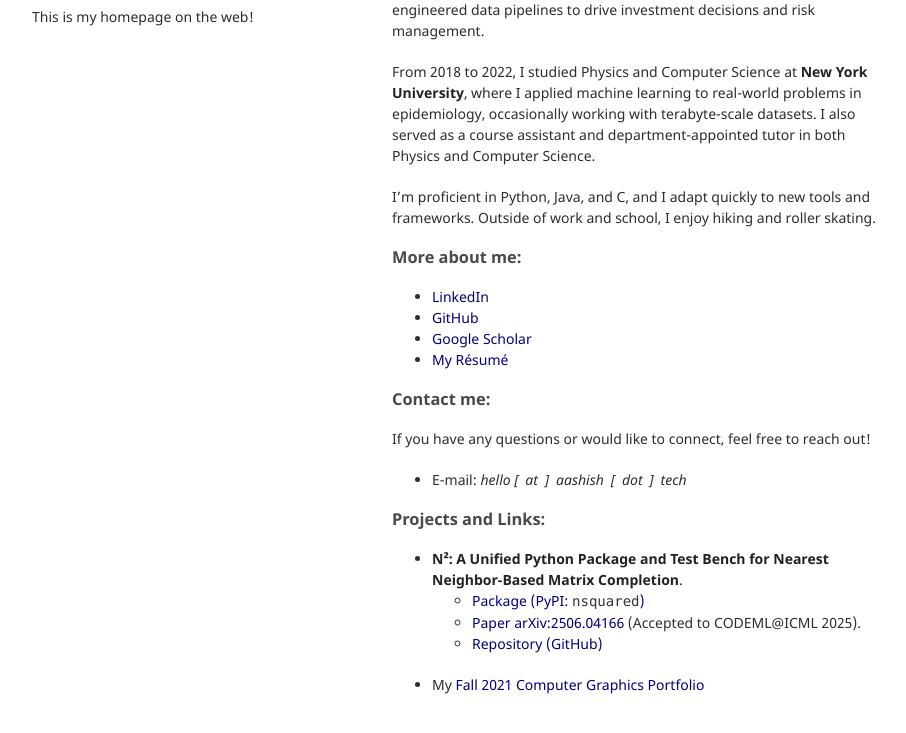
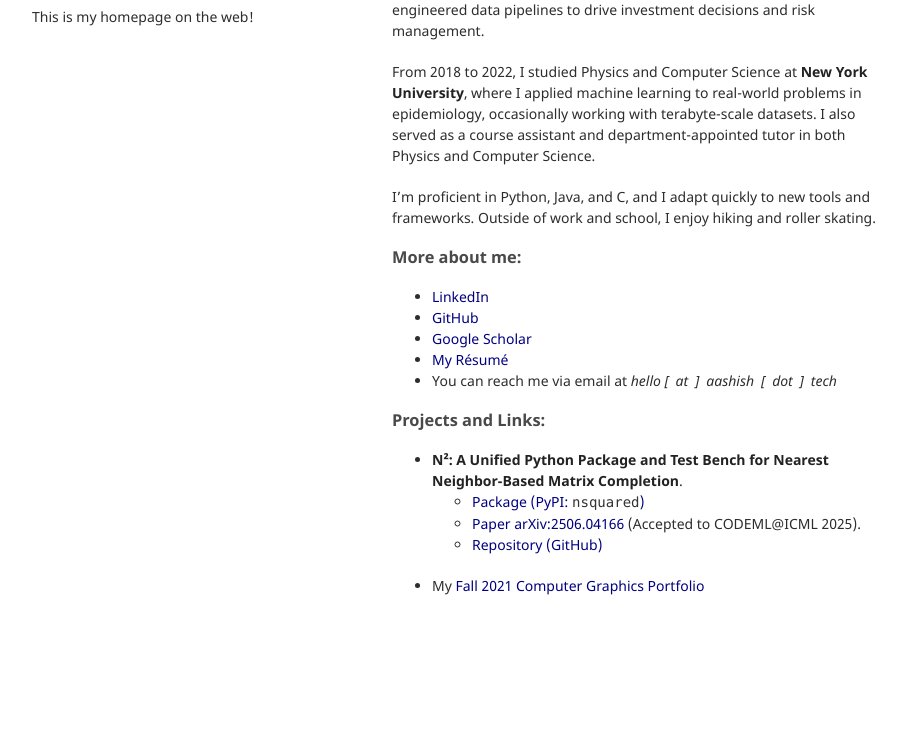
Before and after one commit to aashish-khub/aashish-khub.github.io, a Jekyll site: the page built from index.md, in a window 1280 px wide and 1127 px high. Shown: the part 362-1095 px from the top of the window, without its empty margins (178-1084 px from the left). Built offline with Jekyll 4.4.1, drawn with Linux system fonts in a browser that asks for light colours; our own code applies the rules of GitHub Pages for plain Markdown files.

Commit message:
merge email, about me

```diff
--- a/index.md
+++ b/index.md
@@ -19,12 +19,7 @@ I'm proficient in Python, Java, and C, and I adapt quickly to new tools and fram
 - [GitHub](https://github.com/aashish-khub)
 - [Google Scholar](https://scholar.google.com/citations?hl=en&user=ZwIG3Z0AAAAJ&view_op=list_works&sortby=pubdate)
 - [My Résumé](./resume)
-
-### Contact me:
-
-If you have any questions or would like to connect, feel free to reach out!
-
-- E-mail: *hello [ at ] aashish [ dot ] tech*
+- You can reach me via email at *hello [ at ] aashish [ dot ] tech*
 
 ### Projects and Links:
 - **N²: A Unified Python Package and Test Bench for Nearest Neighbor-Based Matrix Completion**.
```
